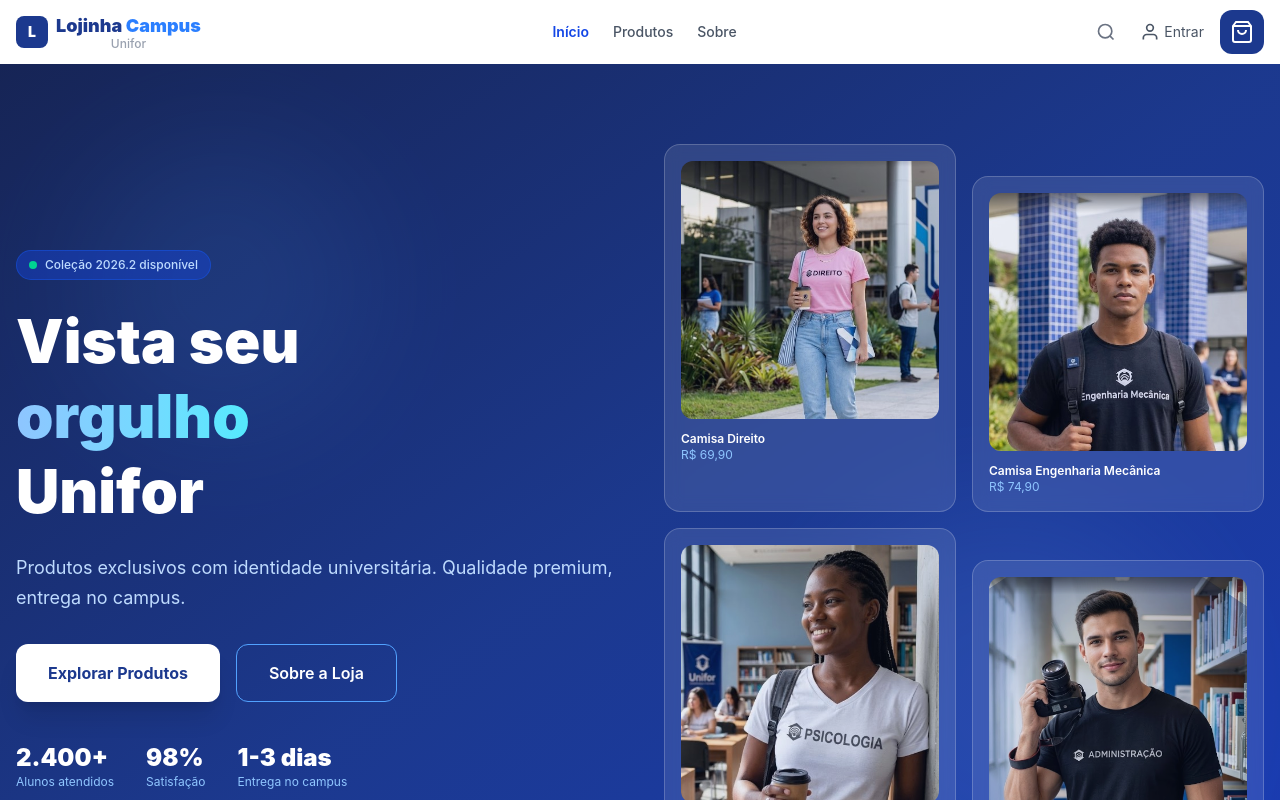
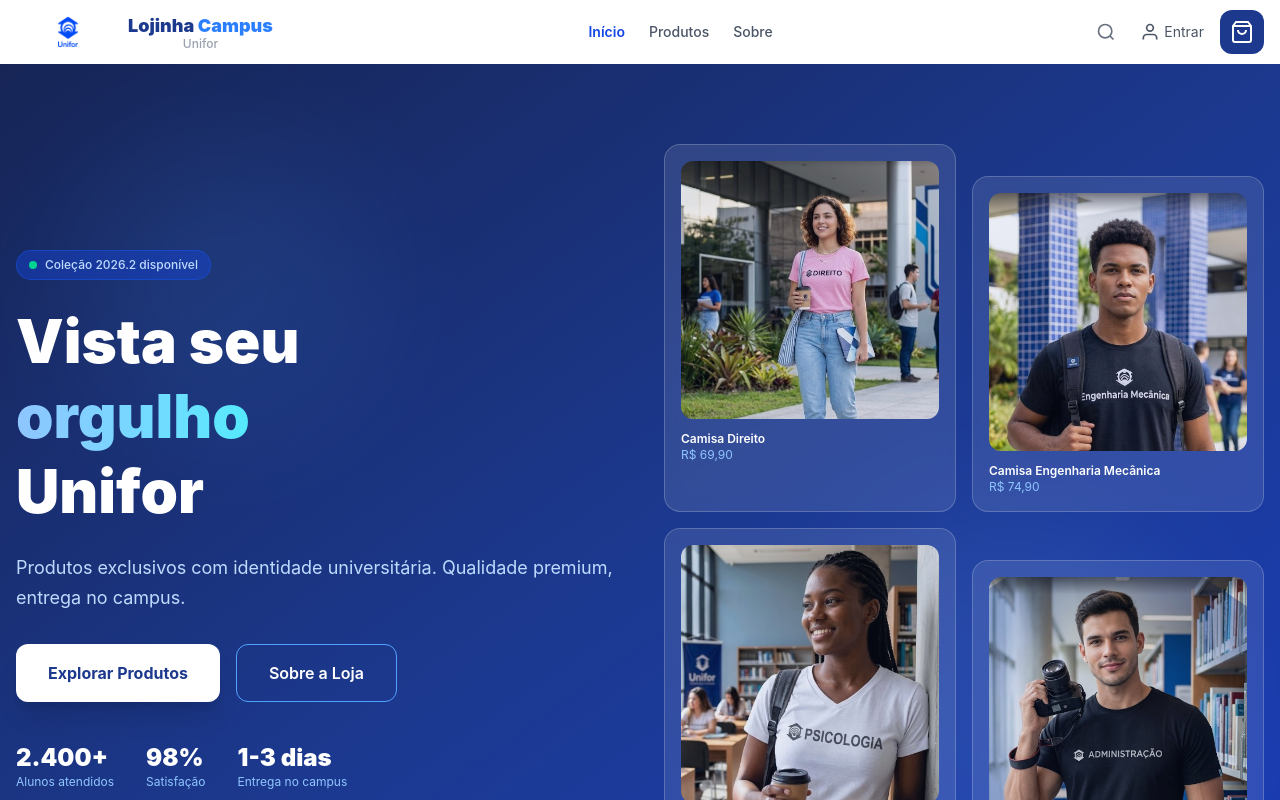
Before and after one commit to vinifrts/front-end-projeto-loja-campus, a React (Vite) app: page / in a window 1280 px wide. Shown: the top 800 px of the page. Built offline with nearby package versions, Linux system fonts and the light colour scheme.

Commit message:
add logo unifor

```diff
--- a/src/components/layout/Navbar.jsx
+++ b/src/components/layout/Navbar.jsx
@@ -40,17 +40,31 @@
       <div className="max-w-7xl mx-auto px-4">
         <div className="flex items-center justify-between h-16">
 
+
           {/* Logo */}
-          <button onClick={() => nav("home")} className="flex items-center gap-2">
-            <div className="w-8 h-8 bg-blue-900 rounded-lg flex items-center justify-center">
-              <span className="text-white font-black text-sm">L</span>
-            </div>
-            <div className="hidden sm:block">
-              <span className="font-black text-blue-900 text-lg leading-none">Lojinha</span>
-              <span className="text-blue-500 font-black text-lg leading-none"> Campus</span>
-              <div className="text-xs text-gray-400 font-medium leading-none">Unifor</div>
-            </div>
-          </button>
+<button onClick={() => nav("home")} className="flex items-center gap-2">
+  <div className="w-26 h-20 overflow-hidden flex items-center justify-center">
+  <img
+    src="/lgunifor-azul.png"
+    alt="Unifor"
+    className="h-20 w-auto object-contain scale-110"
+  />
+</div>
+
+  <div className="hidden sm:block">
+    <span className="font-black text-blue-900 text-lg leading-none">
+      Lojinha
+    </span>
+
+    <span className="text-blue-500 font-black text-lg leading-none">
+      {" "}Campus
+    </span>
+
+    <div className="text-xs text-gray-400 font-medium leading-none">
+      Unifor
+    </div>
+  </div>
+</button>
 
           {/* Desktop Nav */}
           <nav className="hidden md:flex items-center gap-6">
--- a/src/pages/Sobrepage.jsx
+++ b/src/pages/Sobrepage.jsx
@@ -1,10 +1,10 @@
 import CATEGORIES from "../data/Categories";
 
 const STATS = [
-  ["Estudantes Atendidos", "2.400+"],
-  ["Avaliação Média",       "4.8/5"],
-  ["Produtos",              "16+"],
-  ["Anos de Projeto",       "3"],
+  ["", "Estudantes Atendidos", "2.400+"],
+  ["", "Avaliação Média",       "4.8/5"],
+  ["", "Produtos",              "16+"],
+  ["", "Anos de Projeto",       "3"],
 ];
 
 export default function SobrePage({ setPage }) {
```
Also changed, not shown: public/lgunifor-azul.png (added), public/lgunifor-branca.png (added).
